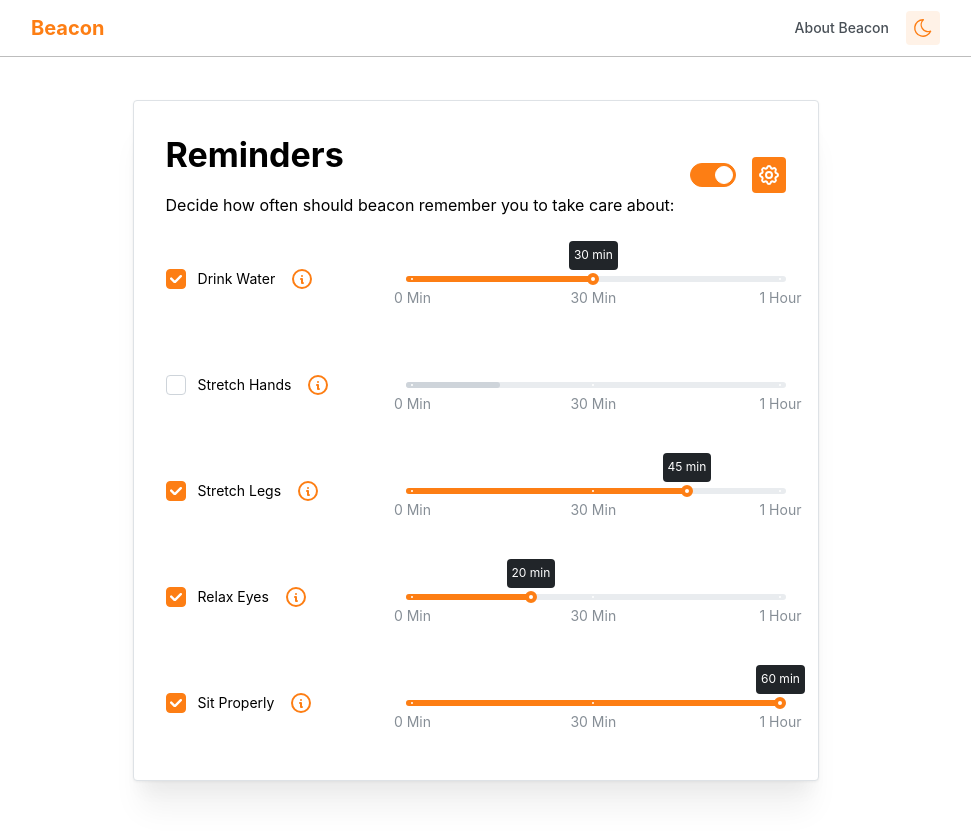
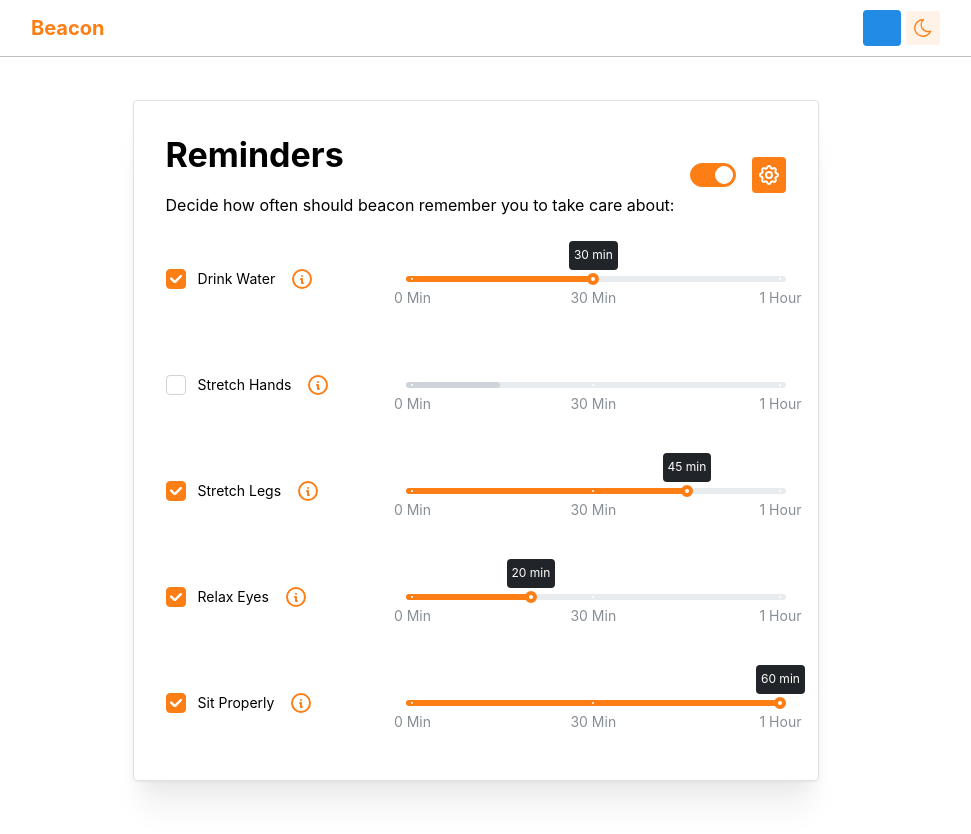
Before and after one commit to mauneven/beacon, a Next.js app: page / in a window 1280 px wide. Shown: the top 834 px of the page, without its empty margins (164-1135 px from the left). Built offline with nearby package versions, Linux system fonts and the light colour scheme.

Commit message:
translates to navbar

```diff
--- a/app/components/Settings/Settings.tsx
+++ b/app/components/Settings/Settings.tsx
@@ -8,17 +8,12 @@ interface SettingsProps {
   currentLang: string;
 }
 
-const Settings: React.FC<SettingsProps> = ({
-  opened,
-  onClose,
-  setLang,
-  currentLang,
-}) => {
+function Settings({ opened, onClose, setLang, currentLang }: Readonly<SettingsProps>) {
   const [selectedLang, setSelectedLang] = useState(currentLang);
 
   useEffect(() => {
     const defaultLang = navigator.language.startsWith("es") ? "es" : "en";
-    setSelectedLang(defaultLang);
+    setSelectedLang(localStorage.getItem('language') ?? defaultLang);
   }, []);
 
   const changeLanguage = (lang: string | null) => {
@@ -51,6 +46,6 @@ const Settings: React.FC<SettingsProps> = ({
       />
     </Modal>
   );
-};
+}
 
 export default Settings;
--- a/app/components/navigation/Navbar.tsx
+++ b/app/components/navigation/Navbar.tsx
@@ -15,18 +15,13 @@ import {
 import { useDisclosure } from "@mantine/hooks";
 import classes from "../../../public/css/navigation/HeaderMenu.module.css";
 import ThemeChanger from "../theme/ThemeChanger";
-
-const links = [{ link: "/", label: "About Beacon" }];
+import useTranslation from "@/app/useTranslation";
 
 export function HeaderMenu() {
   const [drawerOpened, { toggle: toggleDrawer, close: closeDrawer }] =
     useDisclosure(false);
-
-  const items = links.map((link) => (
-    <a key={link.label} href={link.link} className={classes.link}>
-      {link.label}
-    </a>
-  ));
+  const lang = localStorage.getItem("language") ?? "en";
+  const dict = useTranslation(lang);
 
   return (
     <header className={classes.header}>
@@ -39,14 +34,15 @@ export function HeaderMenu() {
             hiddenFrom="sm"
           />
           <Button variant="transparent" c={"orange"}>
-            <Text size="xl" fw={700}>Beacon</Text>
+            <Text size="xl" fw={700}>
+              Beacon
+            </Text>
           </Button>
         </Group>
 
         <Group>
           <Group ml={50} gap={5} className={classes.links} visibleFrom="sm">
-            {items}
-            <ThemeChanger />
+            <Button>{dict?.reminders.about_beacon}</Button> <ThemeChanger />
           </Group>
         </Group>
 
@@ -61,7 +57,7 @@ export function HeaderMenu() {
         >
           <ScrollArea h={`calc(100vh - ${rem(80)})`} mx="-md">
             <Divider m={0} />
-            {items}
+            <Button>{dict?.reminders.about_beacon}</Button>
             <Divider
               m={0}
               label="Wanna change your theme?"
--- a/app/components/reminders/ReminderList.tsx
+++ b/app/components/reminders/ReminderList.tsx
@@ -1,6 +1,7 @@
 import React from "react";
 import ReminderItem from "./ReminderItem";
 import useTranslation from "../../useTranslation";
+import { Loader } from "@mantine/core";
 interface ReminderListProps {
   enabled: boolean;
   lang: string;
@@ -10,7 +11,7 @@ const ReminderList: React.FC<ReminderListProps> = ({ enabled, lang }) => {
   const dict = useTranslation(lang);
 
   if (!dict) {
-    return <div>Loading translations...</div>;
+    return <Loader color="orange" type="bars" />;
   }
 
   const reminders = [
--- a/app/locales/es.json
+++ b/app/locales/es.json
@@ -2,6 +2,11 @@
   "reminders": {
     "title": "Recordatorios",
     "info": "Decide con qué frecuencia Beacon debería recordarte que tomes en cuenta: ",
+    "settings": "Configuración de Beacon",
+    "language": "Idioma",
+    "about_beacon": "Acerca de Beacon",
+    "min_indicator": "min",
+    "hour_indicator": "hour",
     "drink_water": "Beber agua",
     "stretch_hands": "Estirar las manos",
     "stretch_legs": "Estirar las piernas",
--- a/app/useTranslation.tsx
+++ b/app/useTranslation.tsx
@@ -11,6 +11,11 @@ interface TranslationDict {
       };
       title: string;
       info: string;
+      settings: string;
+      language: string;
+      about_beacon: string;
+      min_indicator: string;
+      hour_indicator: string;
       drink_water: string;
       stretch_hands: string;
       stretch_legs: string;
```
